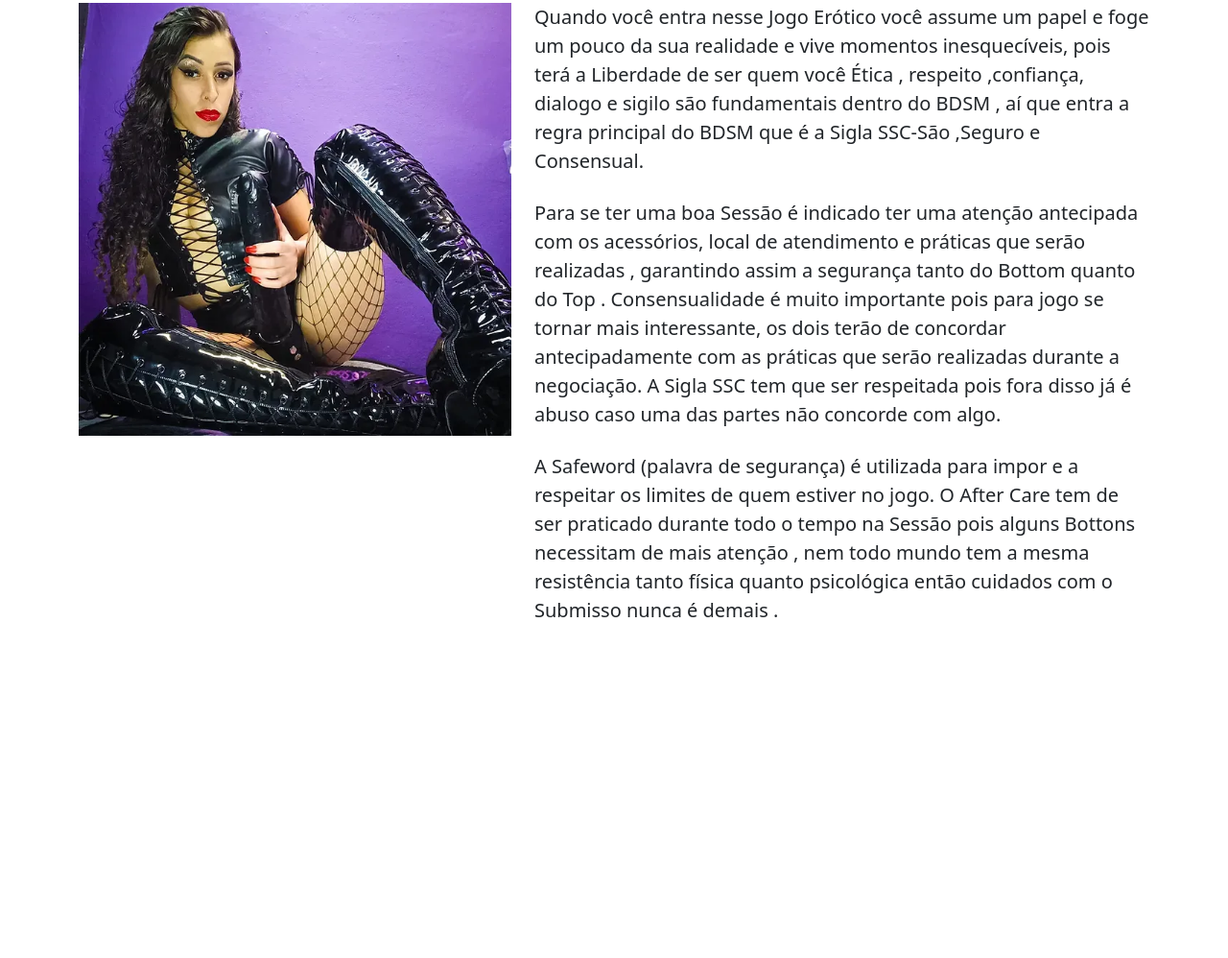
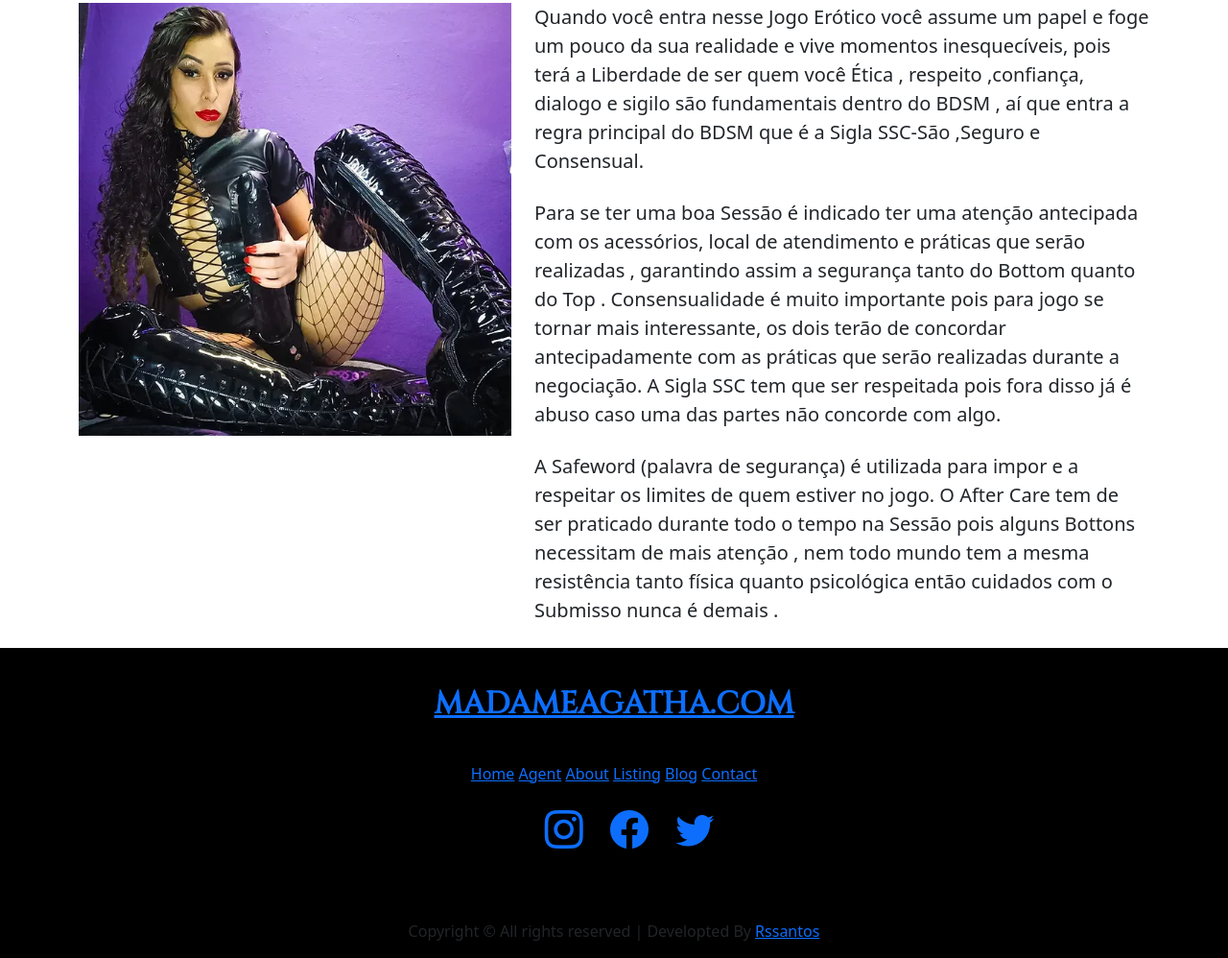
Before and after one commit to rssantos07/site_domme, a plain HTML site: page index.html in a window 1280 px wide. Shown: the part 1343-2341 px from the top of the page at 96% size. Before the commit the page ends 2018 px from the top, so only its background shows below. Drawn offline with nearby package versions, Linux system fonts and the light colour scheme.

Commit message:
footer home

```diff
--- a/index.html
+++ b/index.html
@@ -14,6 +14,7 @@
         rel="stylesheet">
     <link rel="stylesheet" href="https://cdn.jsdelivr.net/npm/bootstrap-icons@1.10.3/font/bootstrap-icons.css">
     <link rel="stylesheet" href="https://cdnjs.cloudflare.com/ajax/libs/lightbox2/2.8.2/css/lightbox.min.css">
+    <link rel="stylesheet" href="https://cdn.jsdelivr.net/npm/bootstrap-icons@1.10.3/font/bootstrap-icons.css">
     <link rel="stylesheet" href="main.css">
 
 </head>
@@ -128,7 +129,7 @@
                     </div>
                     <div class="row">
                         <div class="col-md-5">
-                            <img src="./image/galeria/8.jpg" class="object-fit-cover w-100" alt="">
+                            <img src="./image/galeria/8.jpg" class="img-sobre object-fit-cover w-100" alt="">
                         </div>
                         <div class="texto-img col-md-7">
                             <p class="pb-2">
@@ -145,7 +146,7 @@
                                 tornar mais interessante, os dois terão de concordar antecipadamente com as práticas
                                 que serão realizadas durante a negociação. A Sigla SSC tem que ser respeitada pois
                                 fora disso já é abuso caso uma das partes não concorde com algo.
-                            </p >
+                            </p>
                             <p class="pb-2">
                                 A Safeword (palavra de segurança) é utilizada para impor e a respeitar os limites de
                                 quem estiver no jogo. O After Care tem de ser praticado durante todo o tempo na
@@ -160,9 +161,48 @@
     </div>
     </section>
 
-<footer>
+    <footer>
+        <div class="container">
+            <div class="container">
+                <div class="row justify-content-center">
+                    <div class="col-md-12 text-center">
+                        <h2 class="footer-heading"><a href="#" class="logo">MADAMEAGATHA.COM</a></h2>
+                        <p class="menu">
+                            <a href="#">Home</a>
+                            <a href="#">Agent</a>
+                            <a href="#">About</a>
+                            <a href="#">Listing</a>
+                            <a href="#">Blog</a>
+                            <a href="#">Contact</a>
+                        </p>
 
-</footer>
+                        <ul class="social">
+
+                            <li>
+                                <a href="www.instragram.com"><i class="bi bi-instagram"></i></a>
+                            </li>
+                            <li>
+                                 <a href="www.instragram.com"><i class="ms-4 me-4 bi bi-facebook"></i></a>
+                            </li>
+                            <li>
+                                <a href="www.instragram.com"><i class="bi bi-twitter"></i></a>
+                            </li>
+                        </ul>
+                    </div>
+                </div>
+            </div>
+            <div class="row mt-5">
+                <div class="col-md-12 text-center">
+                    <p class="copyright">
+
+                        Copyright &copy; All rights reserved | Developted By <a href=""> Rssantos</a>
+
+                    </p>
+                </div>
+            </div>
+        </div>
+        </div>
+    </footer>
 
 
 
--- a/main.css
+++ b/main.css
@@ -54,6 +54,48 @@ h2 {
 .texto-img {
     font-size: 20px;
 }
+
+footer {
+    background-color: #000000;
+
+}
+
+footer h1 {
+    color: #fff;
+    font-family: 'Cinzel', serif;
+    text-align: center;
+    padding: 20px;
+}
+
+.horizontal-line {
+    border-left: 2px solid rgb(255, 255, 255); /* ou qualquer outra cor desejada */
+  height: 20px; /* altura desejada da linha vertical */
+
+  color: #fff;
+}
+
+.vertical-line {
+
+
+  transform: rotate(90deg);
+  color: #fff;
+}
+
+.social li {
+    display:inline
+}
+
+.social a {
+    text-decoration: none;
+    font-size: 40px;
+}
+
+.social li {
+    list-style: none;
+
+}
+
+
 @media only screen and (max-width: 600px) {
     .sobre p {
         font-size: 20px;
@@ -70,6 +112,10 @@ h2 {
         height: 84vh;
         opacity: 0.4;
     }
-
-
+    .img-sobre {
+      padding-bottom: 18px;
+    }
+    footer {
+        padding-top: 24px;
+    }
   }
```
